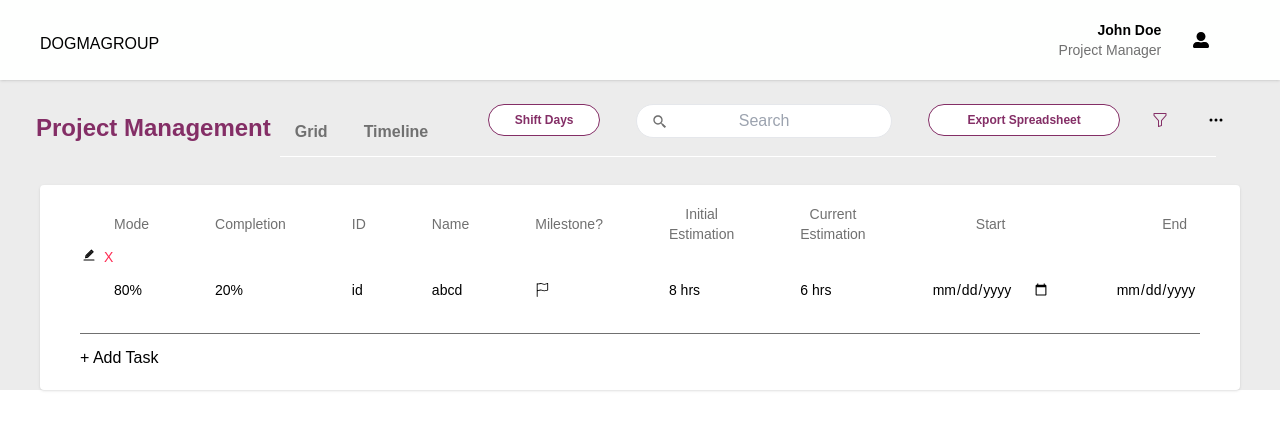
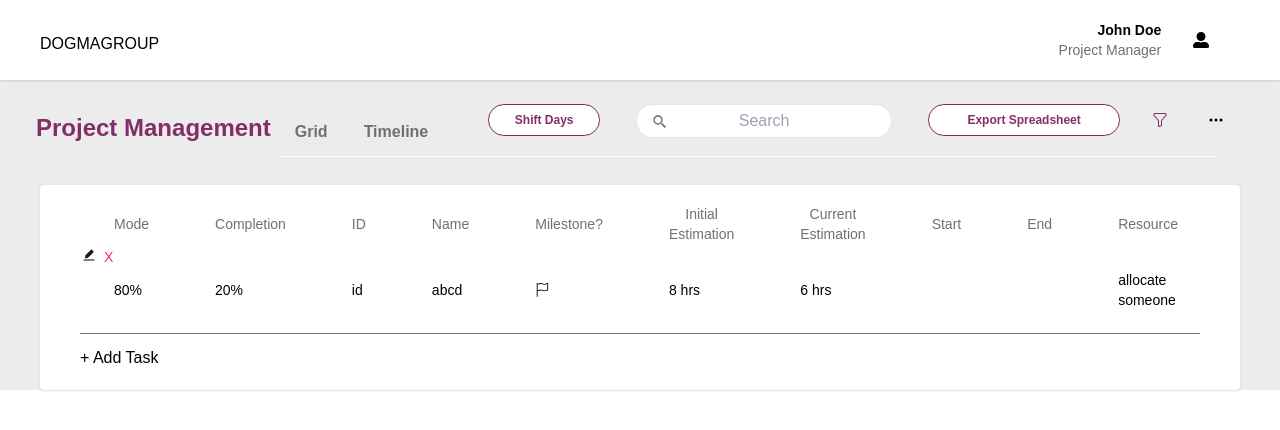
Before and after one commit to pushkar1995/pm-reactapp, a React (Create React App) app: page / in a window 1280 px wide. Shown: the top 430 px of the page. Built offline with nearby package versions, Linux system fonts and the light colour scheme.

Commit message:
Datepicker in progress

```diff
--- a/package.json
+++ b/package.json
@@ -10,6 +10,7 @@
     "@types/node": "^16.18.11",
     "@types/react": "^18.0.26",
     "@types/react-dom": "^18.0.10",
+    "dayjs": "^1.11.7",
     "react": "^18.2.0",
     "react-dom": "^18.2.0",
     "react-icons": "^4.8.0",
--- a/src/Components/Datepicker/Datepicker.tsx
+++ b/src/Components/Datepicker/Datepicker.tsx
@@ -2,9 +2,9 @@ import React from 'react'
 
 const Datepicker = () => {
   return (
-    <div className=''>
-        <div className=''></div>
-    </div>
+    <>
+        <input type="date" />
+    </>
   )
 }
 
--- a/src/Components/Grid/AddTaskForm.tsx
+++ b/src/Components/Grid/AddTaskForm.tsx
@@ -1,5 +1,6 @@
 import React, { useState, ChangeEvent, useRef, useEffect } from 'react'
 import { Task } from '../pmapp.types'
+import Datepicker from '../Datepicker/Datepicker'
 interface AddTaskFormProps {
     onAddTaskClickBtnHandler: (data: Task) => void
     toClearAddFormHandler: () => void
@@ -13,8 +14,8 @@ const AddTForm = (props: AddTaskFormProps) => {
     // const [ milestone, setMilestone ] = useState('')
     const [ initialEstimation, setInitialEstimation ] = useState('')
     const [ currentEstimation, setCurrentEstimation ] = useState('')
-    const [ startDate, setStartDate ] = useState(new Date())
-    const [ endDate, setEndDate ] = useState(new Date())
+    const [ startDate, setStartDate ]  = useState(new Date())
+    const [ endDate, setEndDate ] = useState<any>(new Date())
     const [ resource, setResource ] = useState('')
     const [ status, setStatus ] = useState('')
     const [ dep, setDep ] = useState('')
@@ -36,11 +37,6 @@ const AddTForm = (props: AddTaskFormProps) => {
         setName(e.target.value)
     }
 
-    // const handleMilestoneChange = (e: ChangeEvent<HTMLInputElement>): void => {
-    //     setMilestone(e.target.value)
-    // }
-
-
     const handleInitialEstimation = (e: ChangeEvent<HTMLInputElement>): void => {
         setInitialEstimation(e.target.value)
     }
@@ -49,12 +45,13 @@ const AddTForm = (props: AddTaskFormProps) => {
         setCurrentEstimation(e.target.value)
     }
 
-    const handleStartDateChange = (e: ChangeEvent<Date>): void => {
-        // setStartDate(e.target.value)
+    const handleStartDateChange = (e: ChangeEvent<HTMLButtonElement>): void => {
+        setStartDate(new Date(e.target.value))
     }
 
     const handleEndDateChange = (e: ChangeEvent<HTMLInputElement>): void => {
-        // setEndDate(e.target.value)
+        setEndDate(e.target.value)
+        console.log(endDate)
     }
 
     const handleResourceChange = (e: ChangeEvent<HTMLInputElement>): void => {
@@ -169,9 +166,9 @@ const AddTForm = (props: AddTaskFormProps) => {
             onChange={handleCurrentEstimation}
 
           />
-          <input
-            title='StartDate'
-            type='date'
+          <Datepicker
+            // title='StartDate'
+            // type='date'
             // placeholder='Start'
             // className='h-15 w-15 mx-8 border'
             // value={startDate}
@@ -182,8 +179,8 @@ const AddTForm = (props: AddTaskFormProps) => {
             type='date'
             // placeholder='End'
             // className='h-15 w-15 mx-8 border'
-            // value={endDate}
-            // onChange={handleEndDateChange}
+            value={endDate}
+            onChange={handleEndDateChange}
           />
           <input
             title='Resource'
--- a/src/Components/Grid/GridList.tsx
+++ b/src/Components/Grid/GridList.tsx
@@ -12,6 +12,11 @@ interface GridTaskListProps {
 
 const GridList = (props: GridTaskListProps) => {
   const { taskArray, onDeleteClickHnd, onEdit,toogleMilestoneFlag } = props
+
+  // const isDate =(endDate: any) => {
+  //   return taskArray.endDate === Date
+  // }
+  // console.log(isDate)
 
   return (
     // <div className=''>
@@ -38,11 +43,10 @@ const GridList = (props: GridTaskListProps) => {
           </tr>
         </thead>
         <tbody className="table-row-group text-sm">
-          {taskArray?.map((task) => {
-            console.log(task)
+          {taskArray?.map((task, id) => {
+            // console.log(task)
           return (
             <>
-                <div className='-pt-3'>
               <button
                 title='Edit'
                 type='button'
@@ -57,7 +61,6 @@ const GridList = (props: GridTaskListProps) => {
                 className='text-pinkyred'
                 onClick={() => onDeleteClickHnd(task.id)}
               >X</button>
-                </div>
               <tr
                 className="-pt-6"
                 >
@@ -76,25 +79,17 @@ const GridList = (props: GridTaskListProps) => {
                 <td className="px-8">{task.currentEstimation}</td>
                 <td className="px-8">
                     {/* {task.startDate} */}
-                    <input
+                    {/* <input
                         title='StartDate'
                         type='date'
                         // placeholder='Start'
                         // className='h-15 w-15 mx-8 border'
                         // value={startDate}
                         // onChange={handleStartDateChange}
-                    />
+                    /> */}
                 </td>
                 <td className="px-8">
                   {/* {task.endDate} */}
-                    <input
-                        title='StartDate'
-                        type='date'
-                        // placeholder='Start'
-                        // className='h-15 w-15 mx-8 border'
-                        // value={startDate}
-                        // onChange={handleStartDateChange}
-                    />
                 </td>
                 <td className="px-8">{task.resource}</td>
                 <td className="px-8">{task.status}</td>
```
Also changed, not shown: 1 other file (tests, documents, lock files or other folders). Lines whose indentation alone changed are shown as unchanged.
